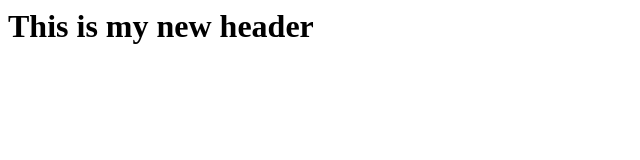
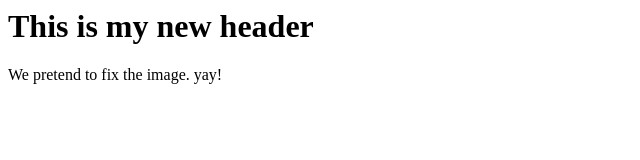
Before and after one commit to 125354moh/branch-local-remote, a plain HTML site: page index.html in a window 1280 px wide. Shown: the whole page, without its empty margins (0-640 px from the left). Drawn offline with Linux system fonts and the light colour scheme.

```diff
--- a/index.html
+++ b/index.html
@@ -1 +1,2 @@
 <h1>This is my new header</h1>
+<p>We pretend to fix the image. yay!</p>
```
